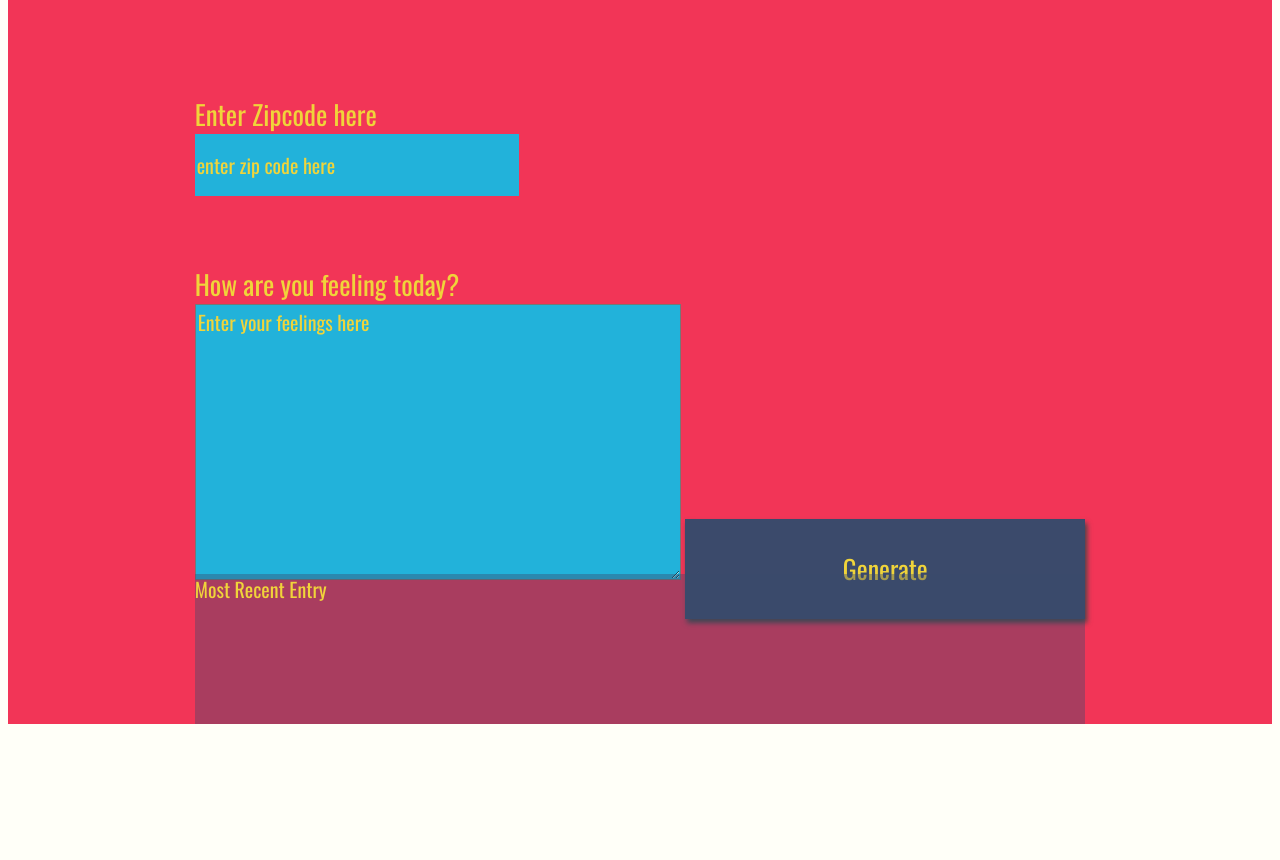
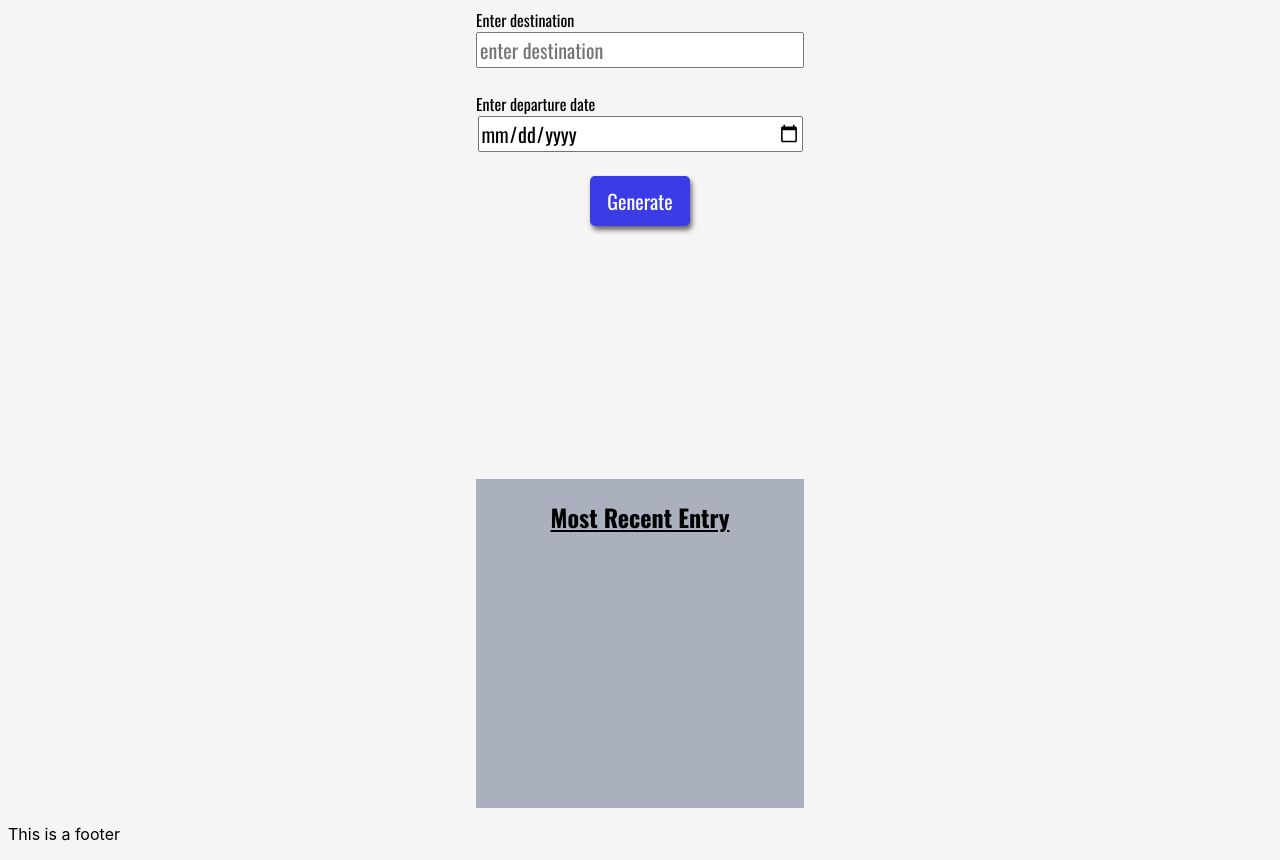
Before and after one commit to habibwritescode/travel-app, a plain HTML site: page src/client/views/index.html in a window 1280 px wide. Shown: the part 84-944 px from the top of the page. Before the commit the page ends 816 px from the top, so only its background shows below. Drawn offline with nearby package versions, Linux system fonts and the light colour scheme; files that its build step writes are made by us from their sources; a web font is replaced by a local one.

Commit message:
Setup UI of page

```diff
--- a/src/client/styles/style.css
+++ b/src/client/styles/style.css
@@ -1,111 +1,88 @@
-body{
-    background: #fffff8;
+:root {
+    --pri-color: white;
+    --sec-color: #3c3ce7;
+}
+
+body {
+    background: whitesmoke;
     font-family: -apple-system, BlinkMacSystemFont, sans-serif;
 }
 
-#app{
+h1 {
+    font-size: 36px;
+}
+
+#app {
     display: grid;
-    grid-auto-rows: minmax(150px, auto);
+    /* grid-auto-rows: minmax(150px, auto); */
     /* grid-template-columns:  */
-    height:100vh;
-    background: #f23557;
-    color: #f0d43a;
+    /* gap: 1px; */
+    height: 100vh;
+    margin: auto;
+    background: whitesmoke;
     justify-content: center;
-    grid-gap: 1em;
-    font-size: 20px;
     font-family: 'Oswald', sans-serif;
 }
 
-.holder{
-
+.holder {
+    text-align: center;
 }
 
-.entry{
+.entry {
     background: rgba(59, 74, 107, .4);
 }
 
-#entryHolder{
-
+.title {
+    text-decoration: underline;
 }
 
-#date{
 
+/*  Basic Styling To Override Default For Basic HTML Elements */
+
+input {
+    display: block;
+    width: 320px;
+    font-size: 20px;
+    font-family: 'Oswald', sans-serif;
+    margin: auto;
 }
 
-#temp{
-
-}
-
-#content{
-
-}
-
-.headline {
-
-}
-.title{
-
-}
-
-/*  Basic Styling To Override Default For Basic HTML Elements */
-label{
-    display:block;
-    font-size: 27px;
-}
-
-input{
-    display:block;
-    height: 60px;
-    width: 320px;
-    background:#22b2da;
-    color: #f0d43a;
+button {
+    width: 100px;
+    height: 50px;
+    display: block;
+    margin: 0 auto;
+    color: var(--pri-color);
+    background-color: var(--sec-color, #3c3ce7);
     font-size: 20px;
     font-family: 'Oswald', sans-serif;
     border: none;
+    box-shadow: 2px 4px 5px dimgray;
+    cursor: pointer;
+    border-radius: 5px;
 }
 
-button{
-    width: 400px;
-    height: 100px;
-    background: #3b4a6b;
-    color: #f0d43a;
-    font-size: 26px;
-    font-family: 'Oswald', sans-serif;
-    border: none;
-    box-shadow: 2px 4px 5px #444;
-}
-h1{
-    font-size: 36px;
+
+/* Reset style for HTML element on active to have no border*/
+
+input:focus {
+    outline: none;
 }
 
-textarea{
-    background:#22b2da;
-    color: #f0d43a;
-    font-size: 20px;
+
+/* Style for Placeholder Text*/
+
+::placeholder {
+    /* Firefox, Chrome, Opera */
     font-family: 'Oswald', sans-serif;
 }
-/* Reset style for HTML element on active to have no border*/
-input:focus,
-select:focus,
-textarea:focus,
-button:focus {
-    outline: none;
-}
-/* Style for Placeholder Text*/
-::placeholder { /* Firefox, Chrome, Opera */
-    color: #f0d43a;
+
+:-ms-input-placeholder {
+    /* Internet Explorer 10-11 */
     font-family: 'Oswald', sans-serif;
-
 }
 
-:-ms-input-placeholder { /* Internet Explorer 10-11 */
-    color: #f0d43a;
+::-ms-input-placeholder {
+    /* Microsoft Edge */
     font-family: 'Oswald', sans-serif;
-
 }
-
-::-ms-input-placeholder { /* Microsoft Edge */
-    color: #f0d43a;
-    font-family: 'Oswald', sans-serif;
-
-}
--- a/src/client/views/index.html
+++ b/src/client/views/index.html
@@ -1,35 +1,44 @@
 <!DOCTYPE html>
 <html>
+
 <head>
-<meta charset="UTF-8">
-<title>Weather Journal</title>
-<link href="https://fonts.googleapis.com/css?family=Oswald:400,600,700|Ranga:400,700&display=swap" rel="stylesheet">
-<link rel="stylesheet" href="style.css">
+    <meta charset="UTF-8">
+    <title>Travel App</title>
+    <link href="https://fonts.googleapis.com/css?family=Oswald:400,600,700|Ranga:400,700&display=swap" rel="stylesheet">
+    <link rel="stylesheet" href="../styles/style.css">
 </head>
- <body>
-<div id = "app">
-  <div class ="holder headline">
-    Weather Journal App
-  </div>
-  <div class ="holder zip">
-    <label for="zip">Enter Zipcode here</label>
-    <input type="text" id="zip" placeholder="enter zip code here">
-  </div>
-  <div class ="holder feel">
-    <label for="feelings">How are you feeling today?</label>
-    <textarea class= "myInput" id="feelings" placeholder="Enter your feelings here" rows="9" cols="50"></textarea>
-    <button id="generate" type = "submit"> Generate </button>
-  </div>
-  <div class ="holder entry">
-    <div class = "title">Most Recent Entry</div>
-   <div id = "entryHolder">
-    <div id = "date"></div>
-   <div id = "temp"></div>
-   <div id = "content"></div>
-  </div>
-  </div>
-  </div>
-<script src="app.js" type="text/javascript"></script>
+
+<body>
+    <header>
+        <h1 class="holder">Travel App</h1>
+    </header>
+
+    <main id="app">
+        <form class="" action="">
+            <label for="location">Enter destination</label>
+            <input type="text" id="location" placeholder="enter destination" required>
+            <br>
+            <label for="departure">Enter departure date</label>
+            <input type="date" id="departure" placeholder="enter departure date" required>
+            <br>
+            <button id="generate" type="submit "> Generate </button>
+        </form>
+
+        <section class="holder entry ">
+            <h2 class="title ">Most Recent Entry</h2>
+            <div id="entryHolder ">
+                <div id="date "></div>
+                <div id="temp "></div>
+                <div id="content "></div>
+            </div>
+        </section>
+    </main>
+
+    <footer>
+        <p>This is a footer</p>
+    </footer>
+    <script src="../js/app.js " type="text/javascript "></script>
 
 </body>
+
 </html>
```
